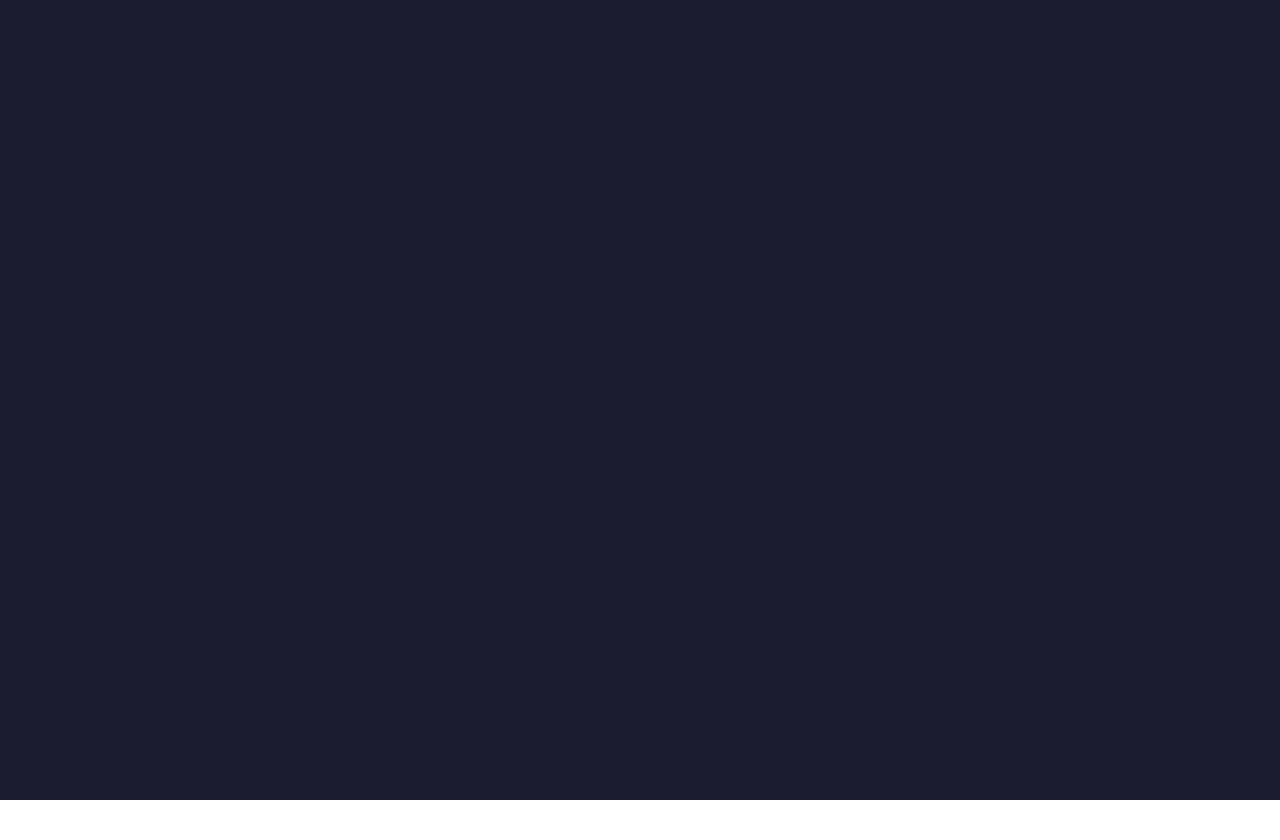
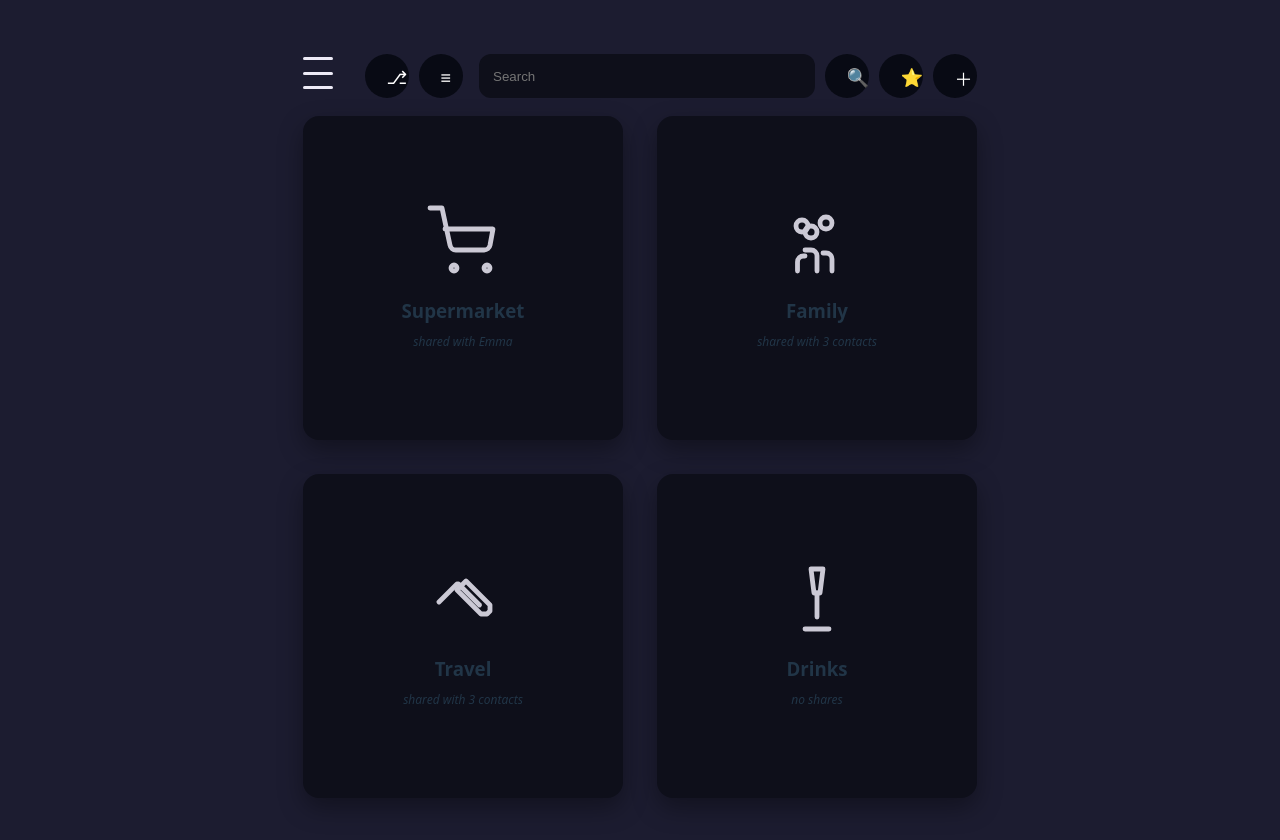
Before and after one commit to Facundolasserre/TP2-HCI, a Vue app in the folder TP2/: page /Home in a window 1280 px wide. Before the commit this address had no page. Shown: the top 840 px of the page. Before the commit the page ends 800 px from the top, so only its background shows below. Built offline with nearby package versions, Linux system fonts and the light colour scheme.

Commit message:
HomeView
no funciona bien todavia

```diff
--- /dev/null
+++ b/TP2/src/views/HomeView.vue
@@ -0,0 +1,233 @@
+<template>
+  <div class="layout">
+    <!-- TOPBAR -->
+    <header class="topbar">
+      <button class="burger" @click="toggleSidebar" aria-label="Open menu">
+        <span></span><span></span><span></span>
+      </button>
+
+      <div class="top-icons">
+        <button class="round-btn" title="Filter">⎇</button>
+        <button class="round-btn" title="Sort">≡</button>
+      </div>
+
+      <div class="search-wrap">
+        <input v-model="q" class="search" type="text" placeholder="Search" />
+        <button class="search-ico" title="Search">🔍</button>
+        <button class="star" title="Favorites">⭐</button>
+        <button class="plus" title="New">＋</button>
+      </div>
+    </header>
+
+    <!-- GRID 2x2 -->
+    <main class="grid">
+      <article v-for="card in filtered" :key="card.id" class="card" @click="openCard(card)">
+        <div class="card-ico" v-html="card.icon"></div>
+        <h3 class="card-title">{{ card.title }}</h3>
+        <p class="card-sub">
+          <em v-if="card.sharedWith?.length">shared with {{ shareText(card.sharedWith) }}</em>
+          <em v-else>no shares</em>
+        </p>
+      </article>
+    </main>
+
+    <!-- SIDEBAR OVERLAY (aparece al tocar burger) -->
+    <transition name="fade">
+      <div v-if="sidebarOpen" class="overlay" @click.self="closeSidebar">
+        <aside class="sidebar" @keydown.esc="closeSidebar" tabindex="-1">
+          <div class="sb-top">
+            <div class="brand">
+              <img src="../assets/LogoHCI.png" alt="BagIt" />
+            </div>
+            <button class="close" @click="closeSidebar" aria-label="Close">✖</button>
+          </div>
+
+          <ul class="sb-menu">
+            <li :class="{active: active==='home'}" @click="setActive('home')">
+              <span class="ico">🏠</span> <span>Home</span>
+            </li>
+            <li :class="{active: active==='edit'}" @click="setActive('edit')">
+              <span class="ico">✏️</span> <span>Edit Lists</span>
+            </li>
+            <li :class="{active: active==='history'}" @click="setActive('history')">
+              <span class="ico">⏱️</span> <span>Shopping List History</span>
+            </li>
+          </ul>
+
+          <div class="sb-bottom">
+            <button class="logout">
+              <span>Log out</span>
+              <span class="exit">↪︎</span>
+            </button>
+          </div>
+        </aside>
+      </div>
+    </transition>
+  </div>
+</template>
+
+<script setup lang="ts">
+import { computed, onMounted, onUnmounted, ref } from 'vue'
+
+type Card = { id: string; title: string; icon: string; sharedWith?: string[] }
+
+const q = ref('')
+const active = ref<'home'|'edit'|'history'>('home')
+const sidebarOpen = ref(false)
+
+function toggleSidebar(){ sidebarOpen.value = !sidebarOpen.value }
+function closeSidebar(){ sidebarOpen.value = false }
+function setActive(v: typeof active.value){ active.value = v; closeSidebar() }
+
+function onKey(e: KeyboardEvent){ if(e.key === 'Escape') closeSidebar() }
+onMounted(()=> window.addEventListener('keydown', onKey))
+onUnmounted(()=> window.removeEventListener('keydown', onKey))
+
+// Mock de listas (luego lo reemplazás por API)
+const cards = ref<Card[]>([
+  {
+    id: 'supermarket', title: 'Supermarket',
+    icon: `<svg width="72" height="72" viewBox="0 0 24 24" fill="none" stroke="currentColor" stroke-width="1.6" stroke-linecap="round" stroke-linejoin="round"><circle cx="9" cy="21" r="1"/><circle cx="20" cy="21" r="1"/><path d="M1 1h4l2.68 12.39A2 2 0 0 0 9.61 15H19a2 2 0 0 0 2-1.59l1-5.41H6"/></svg>`,
+    sharedWith: ['Emma']
+  },
+  {
+    id: 'family', title: 'Family',
+    icon:`<svg width="72" height="72" viewBox="0 0 24 24" fill="none" stroke="currentColor" stroke-width="1.6" stroke-linecap="round" stroke-linejoin="round"><path d="M5.5 22v-3a2 2 0 0 1 2-2h.5"/><circle cx="7" cy="7" r="2"/><path d="M17 22v-4a2 2 0 0 0-2-2h-1"/><circle cx="15" cy="6" r="2"/><path d="M12 22v-5a2 2 0 0 0-2-2H8"/><circle cx="10" cy="9" r="2"/></svg>`,
+    sharedWith: ['Ana','Juan','Emma']
+  },
+  {
+    id: 'travel', title: 'Travel',
+    icon:`<svg width="72" height="72" viewBox="0 0 24 24" fill="none" stroke="currentColor" stroke-width="1.6" stroke-linecap="round" stroke-linejoin="round"><path d="m10.5 7 7 7"/><path d="M21 16v-2l-8-8-3 3 8 8h2z"/><path d="M4 13l6-6"/></svg>`,
+    sharedWith: ['Ana','Luis','Mar']
+  },
+  {
+    id: 'drinks', title: 'Drinks',
+    icon:`<svg width="72" height="72" viewBox="0 0 24 24" fill="none" stroke="currentColor" stroke-width="1.6" stroke-linecap="round" stroke-linejoin="round"><path d="M8 22h8"/><path d="M10 2h4l-1 8h-2L10 2z"/><path d="M12 10v8"/></svg>`,
+    sharedWith: []
+  }
+])
+
+const filtered = computed(()=> {
+  const t = q.value.trim().toLowerCase()
+  return t ? cards.value.filter(c=>c.title.toLowerCase().includes(t)) : cards.value
+})
+
+function shareText(list: string[]){ return list.length === 1 ? list[0] : `${list.length} contacts` }
+function openCard(card: Card){ console.log('open', card.id) /* router.push a detalle si querés */ }
+</script>
+
+<style scoped>
+:root{
+  --bg:#1C1C30;
+  --panel:#322D59;
+  --ink:#EDEAF6;
+  --muted:#CFC9E6;
+  --tile:#0E0F1A;
+  --edge:#4B5CC7;
+}
+
+/* ===== Layout sin menú izq ===== */
+.layout{
+  min-height:100vh;
+  background: var(--bg);
+  color: var(--ink);
+  display:flex;
+  flex-direction:column;
+  padding: 22px 26px 32px;
+}
+
+/* ===== Topbar ===== */
+.topbar{
+  display:grid;
+  grid-template-columns: auto auto 1fr;
+  align-items:center;
+  gap:16px;
+  margin-bottom: 18px;
+}
+.burger{
+  width:46px; height:38px; background:transparent; border:none; cursor:pointer; padding:0;
+  display:grid; gap:6px;
+}
+.burger span{
+  display:block; height:3px; width:30px; background:#EDEAF6; border-radius:4px;
+}
+.top-icons{ display:flex; gap:10px; }
+.round-btn{
+  width:44px; height:44px; border-radius:999px; border:none; cursor:pointer;
+  background: #080A14; color:#fff; font-size:18px;
+}
+
+.search-wrap{ display:flex; align-items:center; gap:10px; }
+.search{
+  flex:1; height:44px; border-radius:12px; border:2px solid var(--edge);
+  background:#0E0F1A; color:#fff; padding:0 14px; outline:none;
+}
+.search-ico,.star,.plus{
+  width:44px; height:44px; border-radius:999px; border:none; cursor:pointer;
+  background:#080A14; color:#fff; font-size:18px;
+}
+
+/* ===== Grid ===== */
+.grid{
+  display:grid;
+  grid-template-columns: repeat(2, minmax(320px, 1fr));
+  gap: 34px;
+}
+.card{
+  background:#0E0F1A;
+  border-radius:16px;
+  min-height: 260px;
+  height: 320;
+  width: 580;
+  display:flex; flex-direction:column; align-items:center; justify-content:center; gap:8px;
+  box-shadow: 0 10px 24px rgba(0,0,0,.35);
+  transition: transform .08s ease;
+  cursor:pointer;
+}
+.card:hover{ transform: translateY(-2px); }
+.card-ico{ color:#EDEAF6; opacity:.85; }
+.card-title{ margin:6px 0 0; font-weight:800; }
+.card-sub{ margin:0; color:var(--muted); font-size:12px; }
+
+/* ===== Sidebar overlay ===== */
+.overlay{
+  position: fixed; inset:0; background: rgba(0,0,0,.35);
+  display:flex;
+}
+.sidebar{
+  width:300px; max-width:85vw; height:100%;
+  background: var(--panel);
+  box-shadow: 6px 0 24px rgba(0,0,0,.45);
+  display:flex; flex-direction:column;
+  transform: translateX(-8px);
+  animation: slideIn .18s ease-out;
+}
+@keyframes slideIn { from{ transform: translateX(-40px); opacity:.6 } to{ transform: translateX(-8px); opacity:1 } }
+.fade-enter-active,.fade-leave-active{ transition: opacity .15s ease; }
+.fade-enter-from,.fade-leave-to{ opacity:0; }
+
+.sb-top{ display:flex; align-items:center; justify-content:space-between; padding:16px 14px; }
+.brand img{ width:42px; height:auto; display:block; }
+.close{
+  border:none; background:transparent; color:#fff; font-size:20px; cursor:pointer;
+}
+
+.sb-menu{ list-style:none; padding:8px; margin:0; }
+.sb-menu li{
+  display:flex; align-items:center; gap:12px; padding: 12px 14px; border-radius: 10px; cursor:pointer;
+}
+.sb-menu li.active{ background: rgba(255,255,255,.08); }
+.sb-menu .ico{ width:22px; text-align:center; }
+
+.sb-bottom{ margin-top:auto; padding: 18px; }
+.logout{
+  width:100%; height:38px; border-radius:999px; border:none; cursor:pointer;
+  background:#5f57d1; color:#fff; font-weight:700;
+  display:flex; align-items:center; justify-content:center; gap:10px;
+}
+.logout .exit{ background:#4f49b8; padding:4px 8px; border-radius:10px; }
+
+@media (max-width: 860px){
+  .grid{ grid-template-columns: 1fr; }
+}
+</style>
--- a/TP2/src/views/ListPage.vue
+++ /dev/null
@@ -1,10 +0,0 @@
-<template>
-
-    <h1>List</h1>
-</template>
-
-
-<script></script>
-
-
-<style></style>
--- a/TP2/src/views/LoginView.vue
+++ b/TP2/src/views/LoginView.vue
@@ -42,7 +42,7 @@ const router = useRouter()
 
 function onSubmit() {
   console.log('login', { username: username.value, password: password.value })
-  router.push('/ListPage')  // 👈 redirige después del login
+  router.push('/Home')  // 👈 redirige después del login
 }
 function onForgot() {
   router.push('/ForgotPassword')
```
Also changed, not shown: TP2/src/router/index.ts (+5 -3 lines).
